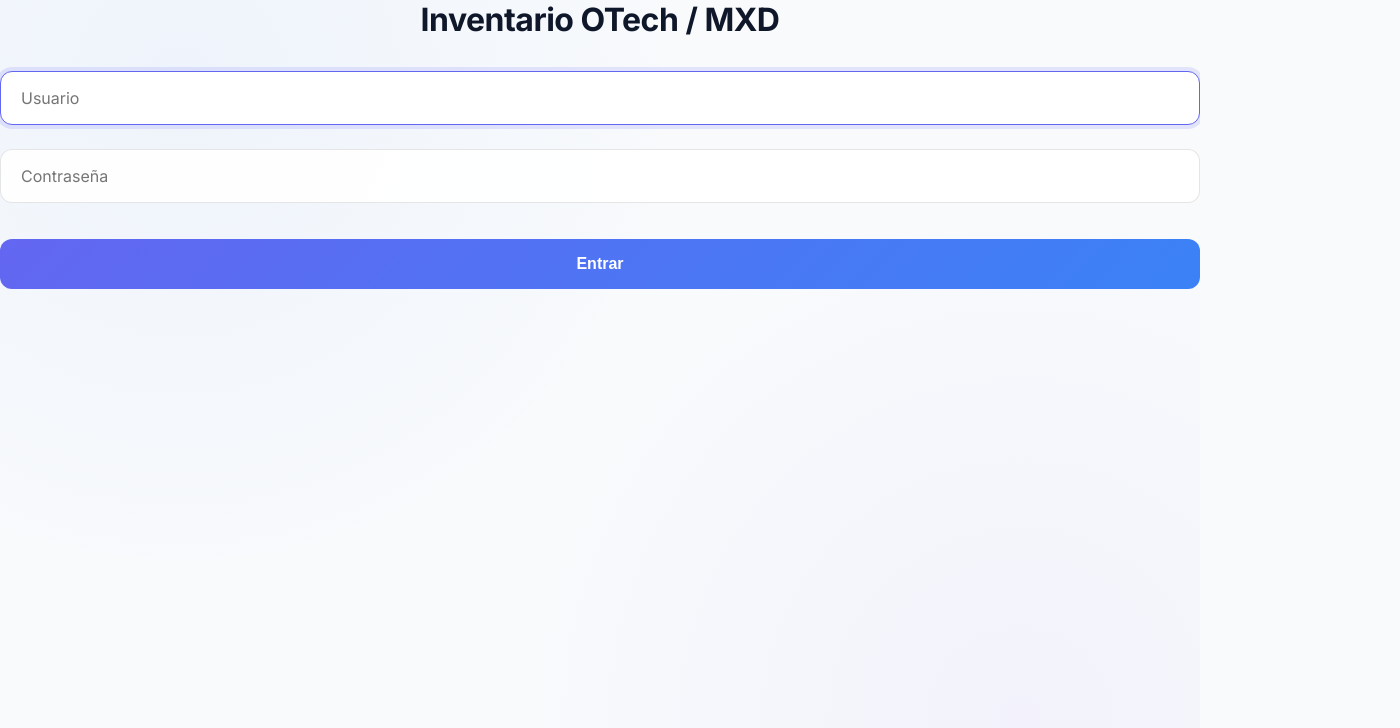
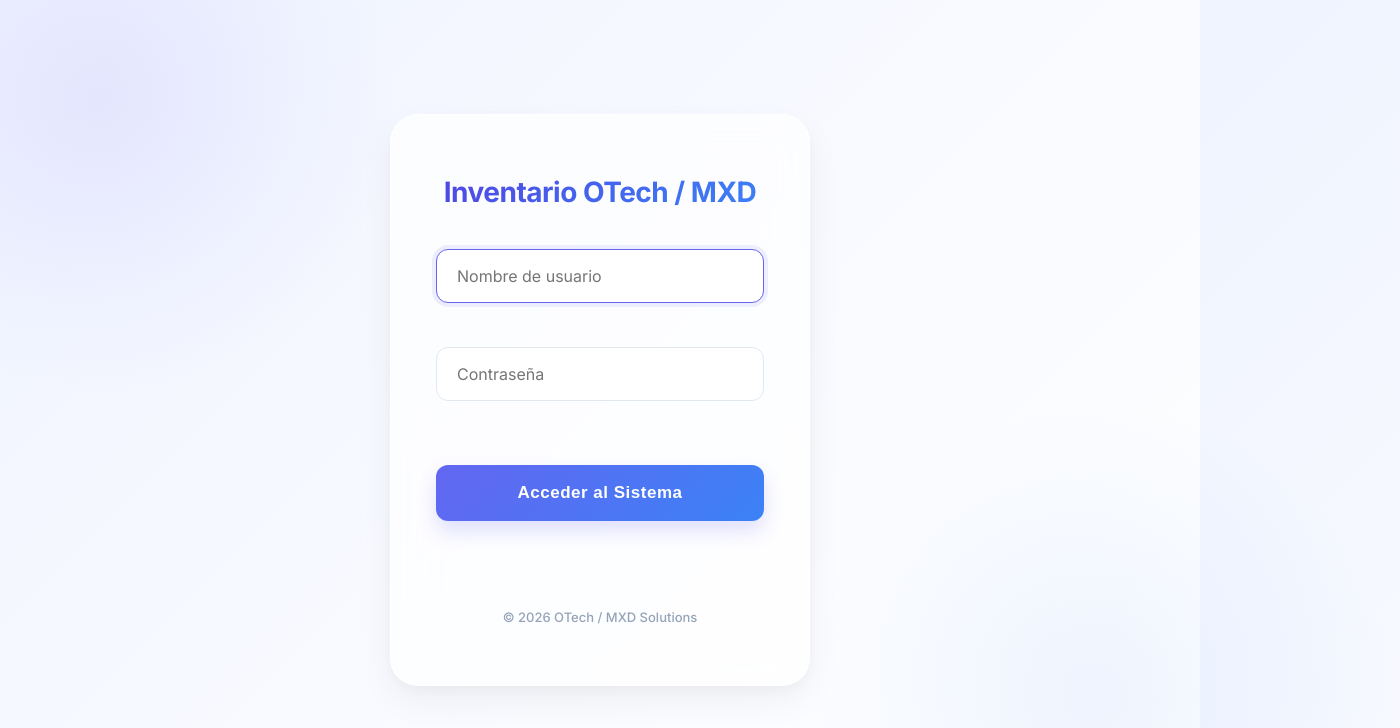
Before and after one commit to mgfuentes-ct/OTech-respaldo, an Electron app: page frontend/login.html in a window 1200 px wide. Shown: the whole page, 1400 px wide, since content can reach past the window. Drawn offline with nearby package versions, Linux system fonts and the light colour scheme.

Commit message:
Cambio de estilo en el login
Mejora en el estilo del login a un estilo mas profesional

```diff
--- a/frontend/login.html
+++ b/frontend/login.html
@@ -3,23 +3,29 @@
 <head>
     <meta charset="UTF-8">
     <meta name="viewport" content="width=device-width, initial-scale=1.0">
-    <title>Login - Inventario OTech / MXD</title>
+    <title>Acceso - Inventario OTech / MXD</title>
     <link rel="stylesheet" href="style.css">
 </head>
 <body class="login-wrapper">
 
     <div class="login-glass-card">
-        <h2 style="margin-bottom: 32px;">Inventario OTech / MXD</h2>
+        <h2>Inventario OTech / MXD</h2>
 
         <div class="form-group">
-            <input type="text" id="username" placeholder="Usuario" autofocus>
+            <input type="text" id="username" placeholder="Nombre de usuario" autofocus>
         </div>
+
         <div class="form-group">
             <input type="password" id="password" placeholder="Contraseña">
         </div>
 
-        <button onclick="login()">Entrar</button>
-        <p id="error" style="color: var(--danger); text-align: center; margin-top: 16px; font-weight: 500;"></p>
+        <button onclick="login()">Acceder al Sistema</button>
+
+        <p id="error" style="color: var(--danger); text-align: center; margin-top: 24px; font-weight: 600; min-height: 24px;"></p>
+
+        <div style="margin-top: 40px; font-size: 13px; color: #94a3b8; font-weight: 500;">
+            &copy; 2026 OTech / MXD Solutions
+        </div>
     </div>
 
     <script src="https://cdn.jsdelivr.net/npm/axios/dist/axios.min.js"></script>
@@ -29,10 +35,16 @@
             const password = document.getElementById('password').value;
             const errorDiv = document.getElementById('error');
 
+            if (!username || !password) {
+                errorDiv.textContent = "Por favor ingresa tus credenciales";
+                return;
+            }
+
             const btn = document.querySelector('button');
             const originalText = btn.textContent;
             btn.textContent = 'Verificando...';
             btn.disabled = true;
+            errorDiv.textContent = "";
 
             try {
                 const response = await axios.post('http://localhost:8000/login', new URLSearchParams({
@@ -47,14 +59,13 @@
             } catch (error) {
                 btn.textContent = originalText;
                 btn.disabled = false;
-                errorDiv.textContent = "Usuario o contraseña incorrectos";
+                errorDiv.textContent = "Credenciales incorrectas";
 
                 // Shake effect on error
                 const card = document.querySelector('.login-glass-card');
-                card.style.transform = 'translateY(0) translateX(-10px)';
-                setTimeout(() => card.style.transform = 'translateY(0) translateX(10px)', 100);
-                setTimeout(() => card.style.transform = 'translateY(0) translateX(-10px)', 200);
-                setTimeout(() => card.style.transform = 'translateY(0) translateX(0)', 300);
+                card.style.animation = 'none';
+                card.offsetHeight; // trigger reflow
+                card.style.animation = 'shake 0.4s cubic-bezier(.36,.07,.19,.97) both';
             }
         }
 
@@ -64,6 +75,14 @@
             }
         });
     </script>
-    <script src="theme.js"></script>
+
+    <style>
+        @keyframes shake {
+            10%, 90% { transform: translate3d(-1px, 0, 0); }
+            20%, 80% { transform: translate3d(2px, 0, 0); }
+            30%, 50%, 70% { transform: translate3d(-4px, 0, 0); }
+            40%, 60% { transform: translate3d(4px, 0, 0); }
+        }
+    </style>
 </body>
 </html>
--- a/frontend/style.css
+++ b/frontend/style.css
@@ -72,6 +72,13 @@ body {
     -webkit-text-fill-color: transparent;
     text-decoration: none;
     letter-spacing: -0.5px;
+}
+
+.navbar-right {
+    margin-left: auto;
+    display: flex;
+    align-items: center;
+    gap: 20px;
 }
 
 .nav-tabs {
@@ -339,3 +346,86 @@ input.invalid, select.invalid {
     border-color: var(--danger) !important;
     background: rgba(239, 68, 68, 0.05) !important;
 }
+
+/* ================== LOGIN PAGE ================== */
+.login-wrapper {
+    display: flex;
+    align-items: center;
+    justify-content: center;
+    min-height: 100vh;
+    background: linear-gradient(135deg, #f0f4ff 0%, #ffffff 100%);
+    position: relative;
+    overflow: hidden;
+}
+
+/* Dynamic background elements */
+.login-wrapper::before, .login-wrapper::after {
+    content: '';
+    position: absolute;
+    width: 600px;
+    height: 600px;
+    border-radius: 50%;
+    z-index: 0;
+}
+
+.login-wrapper::before {
+    background: radial-gradient(circle, rgba(99, 102, 241, 0.1) 0%, transparent 70%);
+    top: -200px;
+    left: -200px;
+}
+
+.login-wrapper::after {
+    background: radial-gradient(circle, rgba(59, 130, 246, 0.08) 0%, transparent 70%);
+    bottom: -200px;
+    right: -200px;
+}
+
+.login-glass-card {
+    background: rgba(255, 255, 255, 0.7);
+    backdrop-filter: blur(20px);
+    -webkit-backdrop-filter: blur(20px);
+    padding: 60px 45px;
+    border-radius: 28px;
+    border: 1px solid rgba(255, 255, 255, 0.8);
+    box-shadow: 0 15px 35px rgba(0, 0, 0, 0.05),
+                0 5px 15px rgba(0, 0, 0, 0.03);
+    width: 100%;
+    max-width: 420px;
+    text-align: center;
+    position: relative;
+    z-index: 1;
+    animation: loginFade 0.8s cubic-bezier(0.16, 1, 0.3, 1);
+}
+
+@keyframes loginFade {
+    from { opacity: 0; transform: translateY(30px); }
+    to { opacity: 1; transform: translateY(0); }
+}
+
+.login-glass-card h2 {
+    font-size: 28px;
+    margin-bottom: 40px;
+    background: linear-gradient(135deg, #4f46e5, #3b82f6);
+    -webkit-background-clip: text;
+    -webkit-text-fill-color: transparent;
+    font-weight: 800;
+}
+
+.login-glass-card input {
+    background: #ffffff;
+    border: 1.5px solid #e2e8f0;
+    margin-bottom: 20px;
+}
+
+.login-glass-card input:focus {
+    border-color: var(--primary);
+    box-shadow: 0 0 0 4px rgba(99, 102, 241, 0.1);
+}
+
+.login-glass-card button {
+    padding: 18px;
+    font-size: 17px;
+    letter-spacing: 0.5px;
+    box-shadow: 0 10px 20px rgba(99, 102, 241, 0.2);
+    margin-top: 20px;
+}
--- a/package.json
+++ b/package.json
@@ -20,6 +20,7 @@
   "description": "",
   "devDependencies": {
     "electron": "^38.7.2",
+    "electron-builder": "^26.8.1",
     "electron-rebuild": "^3.2.9"
   },
   "dependencies": {
```
Also changed, not shown: 1 other file.
